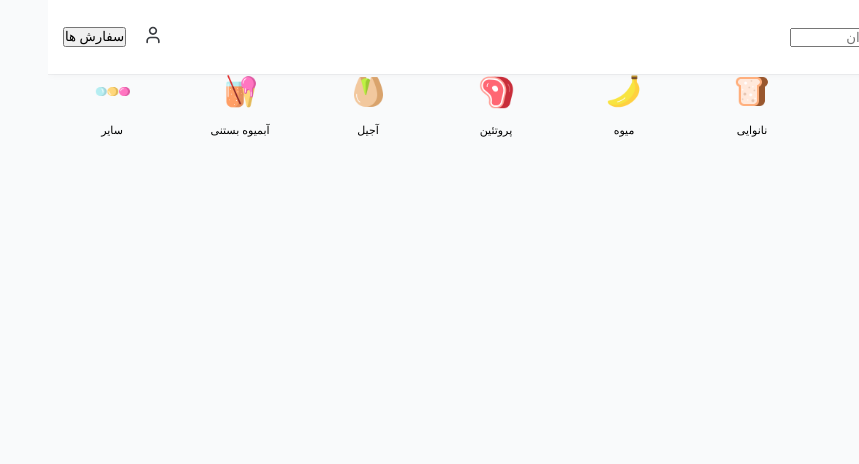
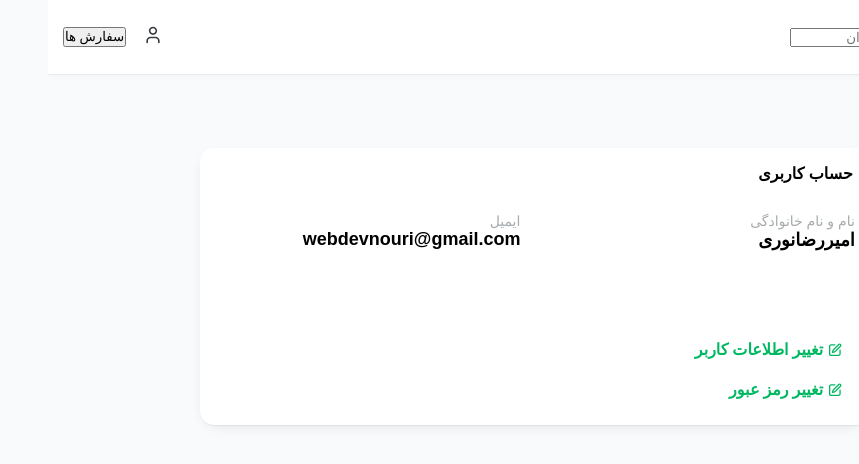
Before and after one commit to 1ReVEnGe1/SnappFood-Clone, a Next.js app in the folder snappfood/: page /profile in a window 1280 px wide. Shown: the top 464 px of the page, without its empty margins (421-1280 px from the left). Built offline with nearby package versions, Linux system fonts and the light colour scheme.

Commit message:
creating profile section

```diff
--- /dev/null
+++ b/snappfood/src/app/profile/page.js
@@ -0,0 +1,75 @@
+'use client'
+import { USER } from "@/data/database"
+import HeaderTop from "@/components/HeaderTop"
+import UserNav from "@/components/UserNav"
+import ProfileNav from "@/components/ProfileNav"
+import WriteSvg from "@/components/SVG/WriteSvg"
+
+
+const Profile = () => {
+    const user = USER[0]
+
+
+
+
+    return (
+        <>
+            <HeaderTop />
+            <section style={{ marginTop: '50px', display: 'flex', width: "100%", justifyContent: 'center' }} >
+                <div style={{ width: '80%', maxWidth: '85.375rem', display: 'flex', justifyContent: 'center' }}>
+
+                    <aside style={{ width: '30%', padding: '1.5rem' }}>
+                        <div style={{ borderRadius: '0.75rem', border: '0.0625rem solid rgba(58, 61, 66, 0.06)', boxShadow: 'rgba(58, 61, 66, 0.06) 0px 1px 0px, rgba(0, 0, 0, 0.2) 0px 4px 16px -8px' }}>
+
+                            <UserNav {...user} />
+
+                            <ProfileNav>سفارش های من</ProfileNav>
+
+                            <ProfileNav>تخفیف ها</ProfileNav>
+
+                            <ProfileNav>دعوت از دوستان</ProfileNav>
+
+                            <ProfileNav>لیست تراکنش ها</ProfileNav>
+
+                            <ProfileNav>خروج</ProfileNav>
+                        </div>
+                    </aside>
+
+
+                    <main style={{ width: '70%', padding: '1.5rem' }}>
+                        <div style={{ backgroundColor: '#fff', borderRadius: '0.875rem', boxShadow: 'rgba(58, 61, 66, 0.06) 0px 1px 0px, rgba(0, 0, 0, 0.2) 0px 4px 16px -8px' }} >
+                            <div style={{ padding: '1rem' }}>
+                                <h2 style={{ fontSize: '1rem', fontWeight: '700' }}>حساب کاربری</h2>
+                            </div>
+                            <div style={{ display: 'flex', justifyContent: 'center' }}>
+                                <div style={{ padding: '0.875rem', width: '50%' }}>
+                                    <p style={{ color: '#A6AAAD', fontWeight: '400', fontSize: '0.875rem' }}>نام و نام خانوادگی</p>
+                                    <p style={{ fontWeight: '700', fontSize: '1.125rem' }}>{user.name}{user.lastname}</p>
+                                </div>
+                                <div style={{ padding: '0.875rem', width: '50%' }}>
+                                    <p style={{ color: '#A6AAAD', fontWeight: '400', fontSize: '0.875rem' }}>ایمیل</p>
+                                    <p style={{ fontWeight: '700', fontSize: '1.125rem' }}>{user.email}</p>
+                                </div>
+                            </div>
+                            <div style={{ padding: '1rem 1rem 1rem', marginTop: '3rem' }}>
+                                <button style={{ width: 'fit-content', display: 'flex', justifyContent: 'center', alignItems: 'center', height: '2.5rem', border: '0.09375rem solid transparent', backgroundColor: 'transparent',color:'rgb(0, 184, 98)',fontWeight:'700',fontSize:'1rem' }}>
+                                    <WriteSvg />
+                                    تغییر اطلاعات کاربر
+                                </button>
+                                <button style={{ width: 'fit-content', display: 'flex', justifyContent: 'center', alignItems: 'center', height: '2.5rem', border: '0.09375rem solid transparent', backgroundColor: 'transparent',color:'rgb(0, 184, 98)',fontWeight:'700',fontSize:'1rem' }}>
+                                    <WriteSvg />
+                                    تغییر رمز عبور
+                                </button>
+
+                            </div>
+                        </div>
+                    </main>
+                </div>
+
+            </section>
+        </>
+
+    )
+}
+
+export default Profile
--- /dev/null
+++ b/snappfood/src/components/ProfileNav.js
@@ -0,0 +1,9 @@
+const ProfileNav = ({ children }) => {
+    return (
+        <div style={{ display: 'flex', justifyContent: 'flex-start', padding: '1rem', alignItems: 'center', borderBottom: '0.0625rem solid rgba(58, 61, 66, 0.06)' }}>
+            <span>{children}</span>
+        </div>
+    )
+}
+
+export default ProfileNav
--- /dev/null
+++ b/snappfood/src/components/SVG/LeftArrowSvg.js
@@ -0,0 +1,7 @@
+const LeftArrowSvg = () => {
+    return (
+        <svg xmlns="http://www.w3.org/2000/svg" width="12" height="13" viewBox="0 0 9 16" fill="var(--sf-carbon-alphaHigh)"><path d="M8.70539 15.2946C9.09466 14.9053 9.095 14.2743 8.70615 13.8846L2.83 8L8.70615 2.11539C9.095 1.72569 9.09466 1.09466 8.70539 0.705388C8.31581 0.315815 7.68419 0.315815 7.29462 0.705388L0.707108 7.2929C0.316584 7.68342 0.316584 8.31659 0.707108 8.70711L7.29462 15.2946C7.68419 15.6842 8.31581 15.6842 8.70539 15.2946Z"></path></svg>
+    )
+}
+
+export default LeftArrowSvg
--- a/snappfood/src/components/SVG/LocationSvg.js
+++ b/snappfood/src/components/SVG/LocationSvg.js
@@ -1,6 +1,6 @@
 const LocationSvg = ()=> {
     return(
-        <svg width="24" height="24" viewBox="0 0 12 14" fill="#181C20" fill-opacity="0.2"><path d="M10.0069 2.02408C12.2198 4.27755 12.2198 7.93114 10.0069 10.1846L7.00165 13.2448C6.44841 13.8082 5.55143 13.8082 4.99818 13.2448L1.99298 10.1846C-0.219991 7.93114 -0.219991 4.27755 1.99298 2.02408C4.20595 -0.229382 7.79389 -0.229382 10.0069 2.02408ZM5.99992 3.5586C4.61921 3.5586 3.49992 4.69836 3.49992 6.10434C3.49992 7.51032 4.61921 8.65009 5.99992 8.65009C7.38063 8.65009 8.49992 7.51032 8.49992 6.10434C8.49992 4.69836 7.38063 3.5586 5.99992 3.5586Z"></path></svg>
+        <svg width="24" height="24" viewBox="0 0 12 14" fill="#181C20" fillOpacity="0.2"><path d="M10.0069 2.02408C12.2198 4.27755 12.2198 7.93114 10.0069 10.1846L7.00165 13.2448C6.44841 13.8082 5.55143 13.8082 4.99818 13.2448L1.99298 10.1846C-0.219991 7.93114 -0.219991 4.27755 1.99298 2.02408C4.20595 -0.229382 7.79389 -0.229382 10.0069 2.02408ZM5.99992 3.5586C4.61921 3.5586 3.49992 4.69836 3.49992 6.10434C3.49992 7.51032 4.61921 8.65009 5.99992 8.65009C7.38063 8.65009 8.49992 7.51032 8.49992 6.10434C8.49992 4.69836 7.38063 3.5586 5.99992 3.5586Z"></path></svg>
     )
 }
 
--- /dev/null
+++ b/snappfood/src/components/SVG/WriteSvg.js
@@ -0,0 +1,7 @@
+const WriteSvg = () => {
+    return (
+        <svg width="13px" height="13px" viewBox="0 0 20 20" fill="rgb(0, 184, 98)" xmlns="http://www.w3.org/2000/svg" style={{marginRight:'0.6rem',marginLeft:'0.375rem'}}><path d="M9 1.99999C9.55228 1.99999 10 2.4477 10 2.99999C10 3.55227 9.55228 3.99999 9 3.99999H3C2.55291 3.99999 2 4.5529 2 4.99999V17.1905C2 17.6376 2.36244 18 2.80952 18H15C15.4471 18 16 17.4471 16 17V11C16 10.4477 16.4477 9.99999 17 9.99999C17.5523 9.99999 18 10.4477 18 11V17C18 18.5516 16.5517 20 15 20H2.80952C1.25787 20 0 18.7421 0 17.1905V4.99999C0 3.44833 1.44834 1.99999 3 1.99999H9ZM8.53637 12.7637L16.9358 4.36431C17.2948 4.0053 17.2948 3.42324 16.9358 3.06424C16.5767 2.70523 15.9947 2.70523 15.6357 3.06424L7.2363 11.4636L6.80294 13.197L8.53637 12.7637ZM18.35 1.65002C19.49 2.79008 19.49 4.63847 18.35 5.77852L9.75473 14.3738C9.62657 14.5019 9.46599 14.5928 9.29015 14.6368L5.67111 15.5416C4.93873 15.7247 4.27533 15.0613 4.45843 14.3289L5.36319 10.7098C5.40715 10.534 5.49807 10.3734 5.62623 10.2453L14.2215 1.65002C15.3615 0.50997 17.2099 0.50997 18.35 1.65002Z"></path></svg>
+    )
+}
+
+export default WriteSvg
--- /dev/null
+++ b/snappfood/src/components/UserNav.js
@@ -0,0 +1,18 @@
+import LeftArrowSvg from "./SVG/LeftArrowSvg"
+const UserNav = ({name, number, lastname}) => {
+
+
+    return (
+        <div  style={{ padding: '1rem', display: 'flex', justifyContent: 'space-between', alignItems: 'center', borderBottom: '0.0625rem solid rgba(58, 61, 66, 0.06)' }}>
+            <div>
+                <h2>{name} {lastname} </h2>
+                <span>{number}</span>
+            </div>
+            <div>
+                <LeftArrowSvg />
+            </div>
+        </div>
+    )
+}
+
+export default UserNav
--- a/snappfood/src/data/database.js
+++ b/snappfood/src/data/database.js
@@ -545,21 +545,16 @@ export const RESTAURANTS = [
 ]
 export const USER = [
     {
+        id:'1',
         name: 'امیررضا',
         lastname: 'نوری',
         password: '123456789',
         address:'تهران، خیابان فروزش، امیربهادر، مولوی، وحدت اسلامی، رشید ثانی، تقاطع کرمانی، پلاک 33، خوابگاه ناصر الاسلامی',
         addressTitle:'خوابگاه',
         number :'09386703273',
+        email:'webdevnouri@gmail.com'
     },
-    {
-        name: 'امیررضا',
-        lastname: 'نوری',
-        password: '987654321',
-        address:'تهران، اتوبان شهید صدر شرق، خیابان قلندری جنوبی، بن بست دهم، پلاک 1',
-        addressTitle:'یارندی ایونت',
-        number :'09386703273',
-    },
+
 ]
 
 export const PAYMENTMETHODS = [
```
